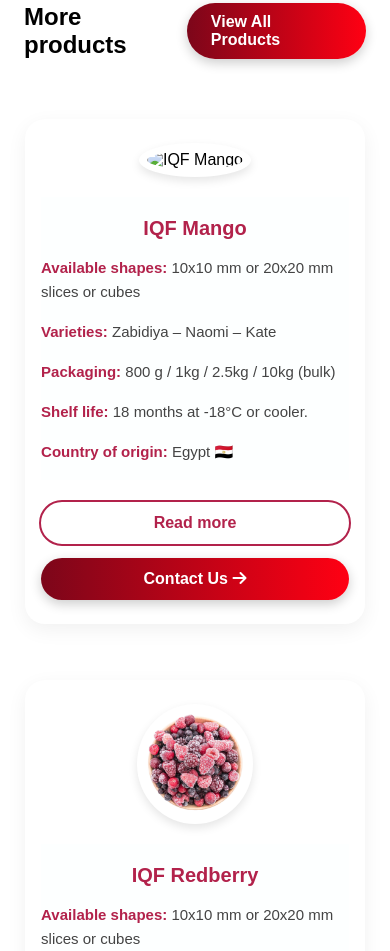
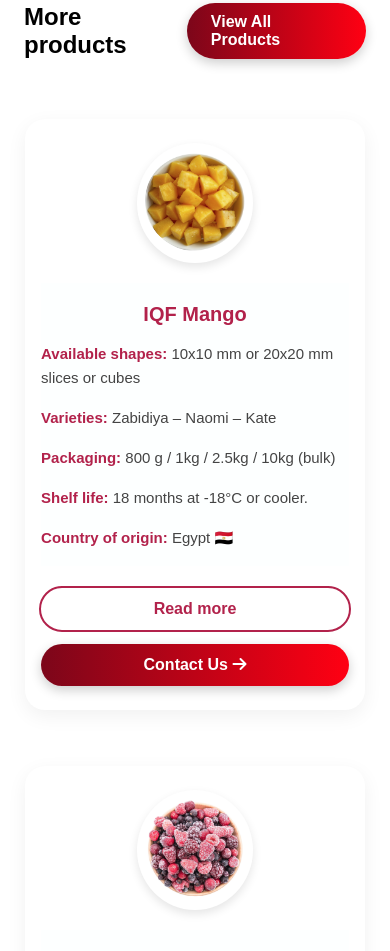
Before and after one commit to mohamedgaber7a/red-berry2, a plain HTML site: page mango.html in a window 390 px wide. Shown: the part 2206-3157 px from the top of the page. Drawn offline with Linux system fonts and the light colour scheme; a web font is replaced by a local one.

```diff
--- a/mango.html
+++ b/mango.html
@@ -122,7 +122,7 @@
             <!-- كرر الكرت مع إمكانية الترجمة -->
             <div class="product-card">
               <div class="product-image floating">
-                <img src="pph1.jpg" alt="IQF Mango">
+                <img src="pph.jpg" alt="IQF Mango">
               </div>
               <div class="product-info">
                 <h3 data-i18n="product_mango">IQF Mango</h3>
```
Also changed, not shown: products.html (+2 -2 lines).
